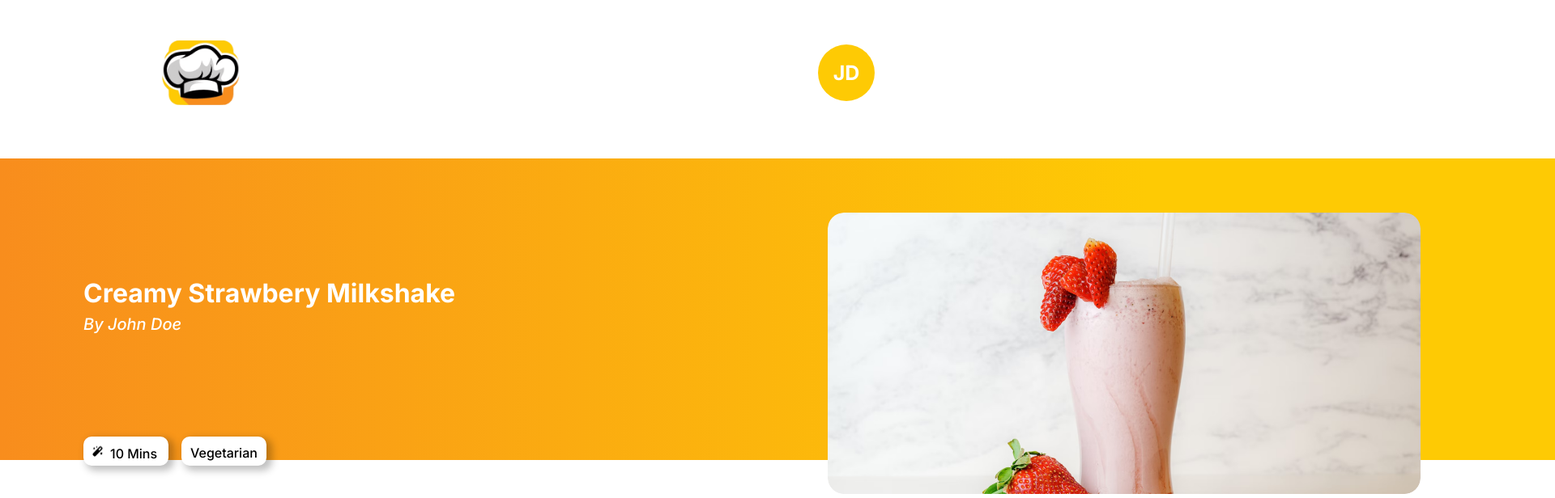
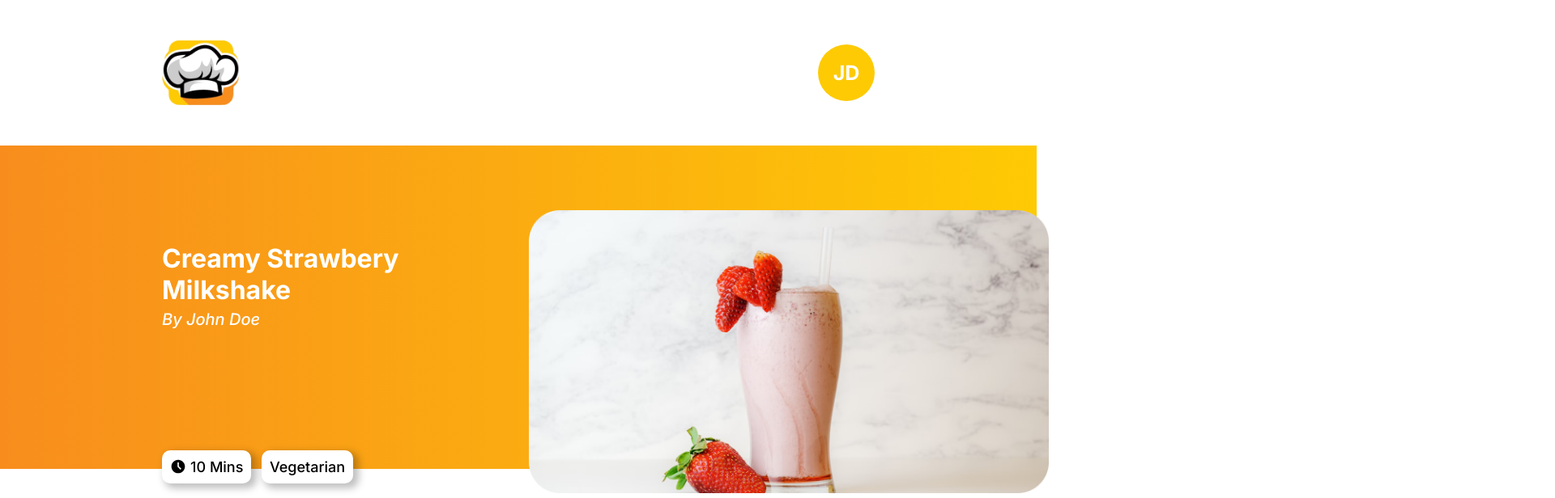
Before and after one commit to cirko0/masterchef, a React (Create React App) app in the folder frontend/: page /recipe in a window 1280 px wide. Shown: the top 616 px of the page at 81% size, 1920 px wide, since content can reach past the window. Built offline with nearby package versions, Linux system fonts and the light colour scheme.

Commit message:
fixing Hero for Recipe page

```diff
--- a/frontend/src/components/Nav.tsx
+++ b/frontend/src/components/Nav.tsx
@@ -2,7 +2,7 @@ import { FunctionComponent } from "react";
 
 const Nav: FunctionComponent = () => {
   return (
-    <header className="flex items-center justify-between text-left my-20">
+    <header className="flex items-center justify-between text-left my-20 px-[20rem]">
       <img className="object-contain h-[8rem]" alt="" src="/logo.png" />
       <div className="w-[7rem] h-[7rem] rounded-[50%] bg-gold-100 flex items-center justify-center cursor-pointer">
         <p className="text-[2.5rem] text-white font-bold">JD</p>
--- a/frontend/src/pages/Home.tsx
+++ b/frontend/src/pages/Home.tsx
@@ -5,9 +5,9 @@ import { BiSearch } from "react-icons/bi";
 
 const Home: FunctionComponent = () => {
   return (
-    <div className="bg-white w-full px-[20rem]">
+    <div className="bg-white w-full">
       <Nav />
-      <section className="grid grid-cols-5 my-20 gap-10">
+      <section className="grid grid-cols-5 my-20 gap-10 px-[20rem]">
         <div className="rounded-xl bg-darkorange p-10 flex flex-col gap-5 col-span-3">
           <h1 className="text-white font-bold text-[3rem]">Featured</h1>
           <p className="font-medium text-[1.8rem] text-white">
@@ -28,7 +28,7 @@ const Home: FunctionComponent = () => {
         </div>
       </section>
 
-      <div className="w-full flex items-start justify-center my-20 flex-col">
+      <div className="w-full flex items-start justify-center my-20 flex-col px-[20rem]">
         <h1 className="text-[3rem]">There’s more to explore</h1>
         <div className="md:w-[50rem] mt-10">
           <div className="flex w-full flex-wrap items-stretch gap-5">
@@ -49,7 +49,7 @@ const Home: FunctionComponent = () => {
         </div>
       </div>
 
-      <section className="grid grid-cols-5 w-full text-left text-[2rem] text-gold-100  gap-10">
+      <section className="grid grid-cols-5 w-full text-left text-[2rem] text-gold-100  gap-10 px-[20rem]">
         <RecipeCard />
         <RecipeCard />
         <RecipeCard />
@@ -57,37 +57,12 @@ const Home: FunctionComponent = () => {
         <RecipeCard />
       </section>
 
-      <div className="w-full flex items-center justify-center my-20">
+      <div className="w-full flex items-center justify-center my-20 px-[20rem]">
         <button className="px-12 py-4 border-none outline-none cursor-pointer text-[1.8rem] font-bold text-white rounded-[1.5rem] bg-gradient-to-r from-darkorange to-gold-100">
           Load More
         </button>
       </div>
     </div>
-    // <div className="relative bg-white w-full h-[174rem] overflow-hidden text-left text-[2rem] text-white ">
-    //   <h1 className=" absolute top-[58.9rem] left-[14.8rem] text-[4.8rem] font-bold font-inherit text-black">
-    //     There’s more to explore
-    //   </h1>
-    //
-
-    //
-    //   <div className="absolute top-[158.1rem] left-[79.3rem] rounded-xl [background:linear-gradient(90deg,_#f88d1d,_#feca04_72.5%)] w-[33.3rem] h-[7rem] flex flex-col items-center justify-start py-[1.5rem] px-[0rem] box-border text-[3.2rem]">
-    //     <h2 className=" relative text-inherit font-bold font-inherit">
-    //       Load More
-    //     </h2>
-    //   </div>
-    //   <Nav />
-    //   <div className="absolute top-[21.4rem] left-[14.7rem] rounded-[30px] bg-darkorange w-[78rem] h-[33.8rem] flex flex-col items-start justify-start py-[3.2rem] px-[4.8rem] box-border gap-[2.1rem] text-[4rem]">
-    //     <h1 className=" relative text-inherit font-bold font-inherit">
-    //       Featured
-    //     </h1>
-    //     <div className="relative text-[2.4rem] font-medium inline-block w-[53.3rem] h-[5.8rem] shrink-0">
-    //       <p className="">
-    //         A delectable garlic bread recipe with a perfect balance of flavors.
-    //       </p>
-    //       <p className="">&nbsp;</p>
-    //     </div>
-    //   </div>
-    // </div>
   );
 };
 
--- a/frontend/src/pages/Recipe.tsx
+++ b/frontend/src/pages/Recipe.tsx
@@ -1,41 +1,39 @@
 import { FunctionComponent } from "react";
 import Nav from "../components/Nav";
+import { BiSolidTimeFive } from "react-icons/bi";
 
 const Recipe: FunctionComponent = () => {
   return (
-    <div className="bg-white w-full px-[20rem]">
+    <div className="bg-white w-full">
       <Nav />
 
-      <section className="absolute top-[19.6rem] left-[0rem] w-[192rem] h-[41.5rem] text-left text-[2rem] text-white font-inter">
-        <div className="absolute top-[0rem] left-[0rem] [background:linear-gradient(90deg,_#f88d1d,_#feca04_73.73%)] w-[192rem] h-[37.3rem]" />
-        <i className="absolute top-[19.3rem] left-[10.3rem] font-medium">
-          By John Doe
-        </i>
-        <h1 className="m-0 absolute top-[14.7rem] left-[10.3rem] text-[3.2rem] font-bold font-inherit">
-          Creamy Strawbery Milkshake
-        </h1>
-        <div className="absolute top-[34.4rem] left-[10.3rem] rounded-3xs bg-white shadow-[5px_4px_10px_2px_rgba(0,_0,_0,_0.25)] w-[10.5rem] h-[3.6rem] flex flex-row items-center justify-start py-[1rem] px-[0.9rem] box-border gap-[0.7rem] text-[1.6rem] text-black">
-          <img
-            className="relative w-[1.7rem] h-[1.7rem] overflow-hidden shrink-0 object-cover"
-            alt=""
-            src="/frame@2x.png"
-          />
-          <div className="relative font-medium inline-block w-[6.1rem] h-[1.5rem] shrink-0">
-            10 Mins
+      <section className="relative w-full text-[2rem] text-white font-inter px-[20rem] z-20 grid grid-cols-2 gap-10 items-center">
+        <div className="absolute w-full left-0 top-0 z-0 bg-gradient-to-r from-darkorange to-gold-100 h-[40rem]" />
+        <div className="flex flex-col h-full justify-end gap-[15rem] py-5">
+          <div className="flex flex-col gap-2">
+            <h1 className="text-[3.2rem] font-bold relative ">
+              Creamy Strawbery Milkshake
+            </h1>
+            <i className="font-medium relative">By John Doe</i>
+          </div>
+          <div className="relative flex items-center justify-start gap-5">
+            <div className="rounded-3xs flex gap-2 items-center justify-center bg-white shadow-[5px_4px_10px_2px_rgba(0,_0,_0,_0.25)] p-[1rem]">
+              <BiSolidTimeFive className="text-black text-[2rem]" />
+              <p className="text-[1.8rem] font-medium text-black">10 Mins</p>
+            </div>
+            <div className=" rounded-3xs  flex items-center justify-center bg-white shadow-[5px_4px_10px_2px_rgba(0,_0,_0,_0.25)] p-[1rem]">
+              <p className="text-[1.8rem] font-medium text-black">Vegetarian</p>
+            </div>
           </div>
         </div>
-        <button className="cursor-pointer [border:none] py-[1rem] px-[0rem] bg-white absolute top-[34.4rem] left-[22.4rem] rounded-3xs shadow-[5px_4px_10px_2px_rgba(0,_0,_0,_0.25)] w-[10.5rem] h-[3.6rem] flex flex-col items-center justify-start box-border">
-          <div className="relative text-[1.6rem] font-medium font-inter text-black text-left inline-block w-[8.3rem] h-[1.5rem] shrink-0">
-            Vegetarian
-          </div>
-        </button>
+
         <img
-          className="absolute top-[6.7rem] left-[102.2rem] rounded-xl w-[73.2rem] h-[34.8rem] object-cover"
+          className="relative rounded-xl h-[35rem] object-cover mt-32"
           alt=""
-          src="/image@2x.png"
+          src="/thumb.png"
         />
       </section>
-      <section className="absolute top-[62.6rem] left-[10.3rem] w-[154.8rem] h-[10.6rem] flex flex-col items-start justify-start gap-[1.9rem] text-left text-[3.2rem] text-black font-inter">
+      {/* <section className="absolute top-[62.6rem] left-[10.3rem] w-[154.8rem] h-[10.6rem] flex flex-col items-start justify-start gap-[1.9rem] text-left text-[3.2rem] text-black font-inter">
         <h1 className="m-0 relative text-inherit font-bold font-inherit">
           Introduction
         </h1>
@@ -148,7 +146,7 @@ const Recipe: FunctionComponent = () => {
             2
           </div>
         </div>
-      </section>
+      </section> */}
     </div>
   );
 };
```
